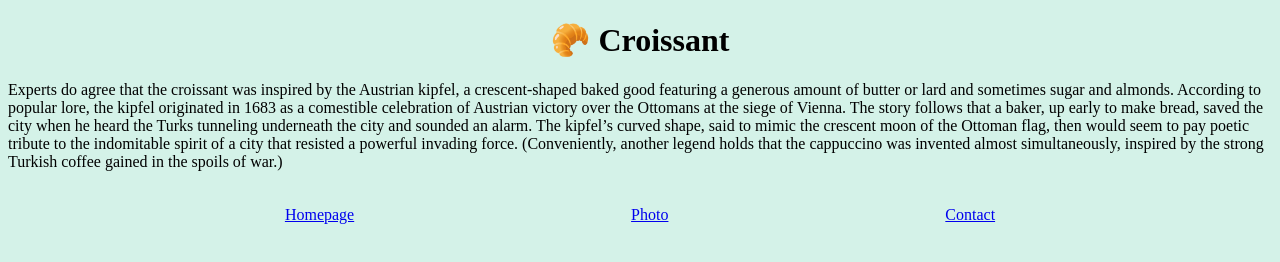
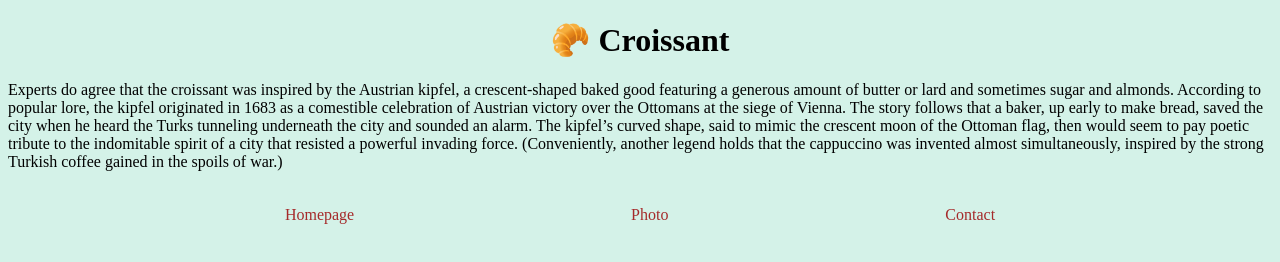
Before and after one commit to NyawiraGitaka/responsive-test, a plain HTML site: page index.html in a window 1280 px wide. Drawn offline with Linux system fonts and the light colour scheme.

Commit message:
Updates to styles.css
Styling of links across all pages

```diff
--- a/src/styles.css
+++ b/src/styles.css
@@ -1,21 +1,25 @@
-body{
+body {
   background-color: rgb(212, 242, 232);
 }
 h1 {
   text-align: center;
 }
-.links{
+.links {
   display: flex;
   justify-content: space-evenly;
   margin-top: 35px;
 }
-img{
+img {
   border-radius: 10px;
   display: block;
   margin: 0 auto;
   margin-bottom: 35px;
 }
-p{
+p {
   text-align: center;
   display: inline;
 }
+.links a {
+    text-decoration: none;
+    color: brown;
+}
```
Lines whose indentation alone changed are shown as unchanged.
